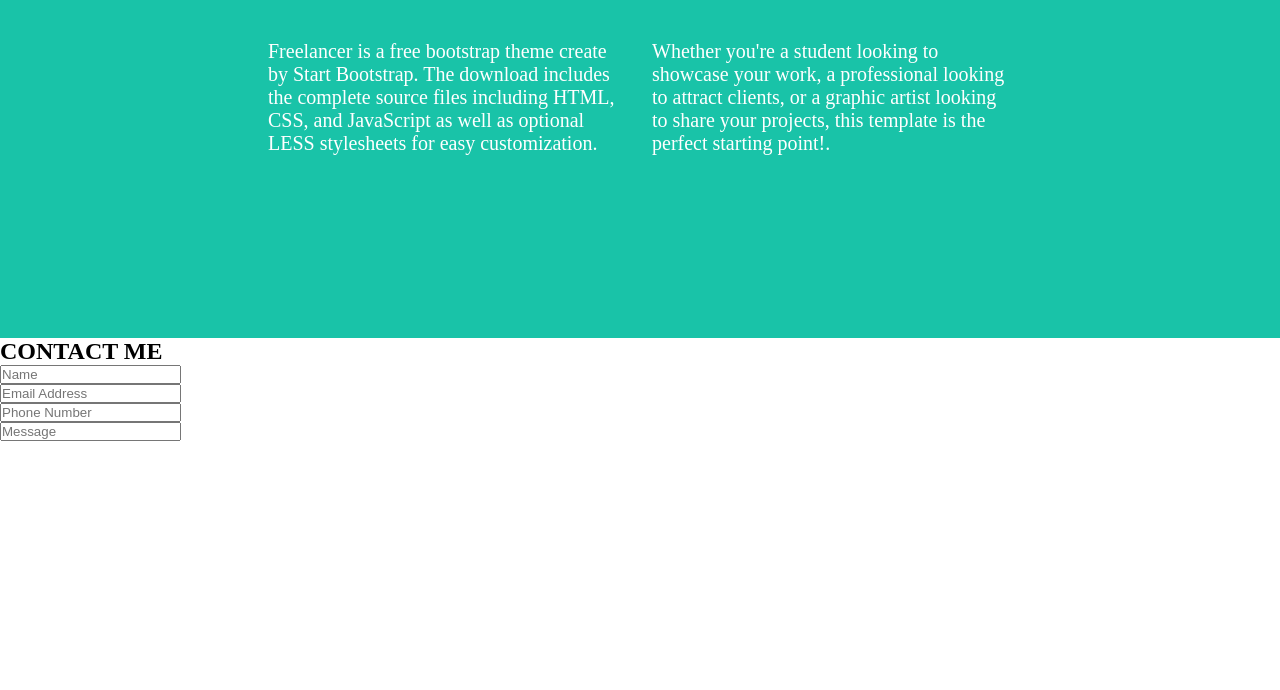
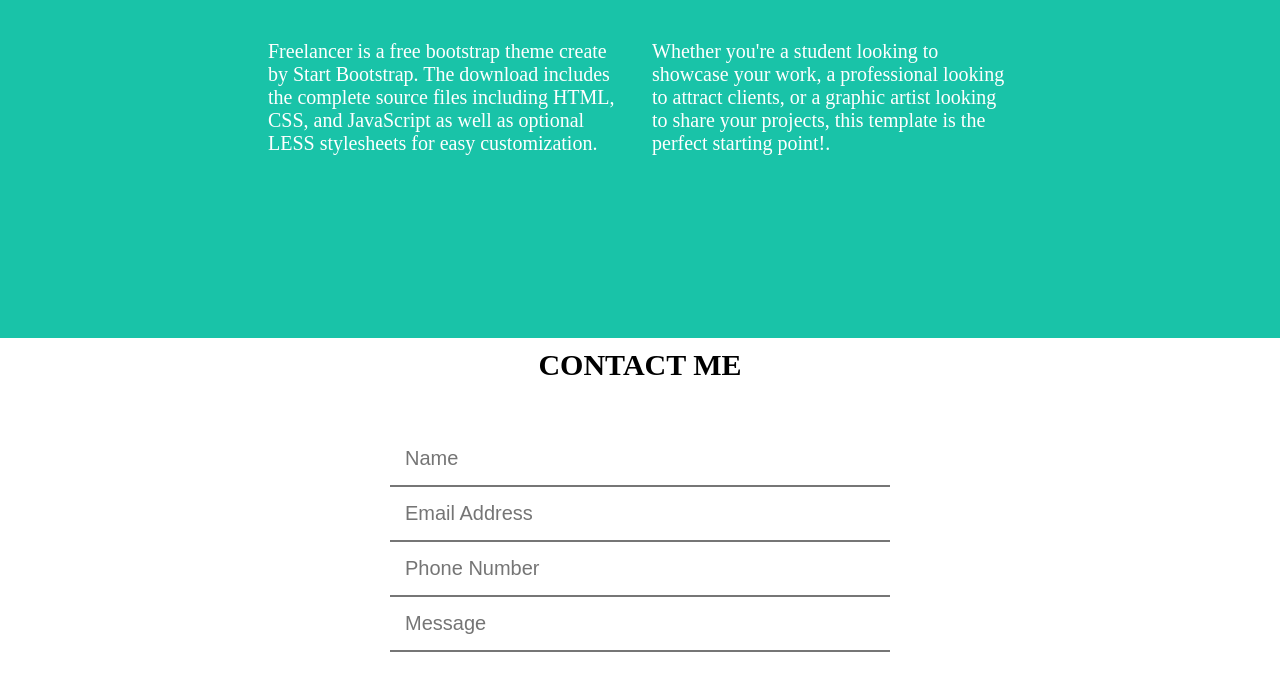
Before and after one commit to valentinatp/freelancer-laboratoria, a plain HTML site: page index.html in a window 1280 px wide. Shown: the part 1304-1994 px from the top of the page. Before the commit the page ends 1745 px from the top, so only its background shows below. Drawn offline with Linux system fonts and the light colour scheme.

Commit message:
Le doy los estilos al formulario

```diff
--- a/css/main.css
+++ b/css/main.css
@@ -108,3 +108,25 @@ body {
 	top: 25px;
 	font-size: 20px;
 }
+
+.forms h1{
+	text-align: center;
+	font-size: 30px;
+	margin: 10px;
+}
+
+.formulario{
+	display: block;
+	margin: 50px auto;
+	width: 500px;
+}
+
+.formulario input{
+	border-top: none;
+	border-right: none;
+	border-left: none;
+	background: transparent;
+	font-size: 20px;
+	width: 100%;
+	padding: 15px;
+}
```
